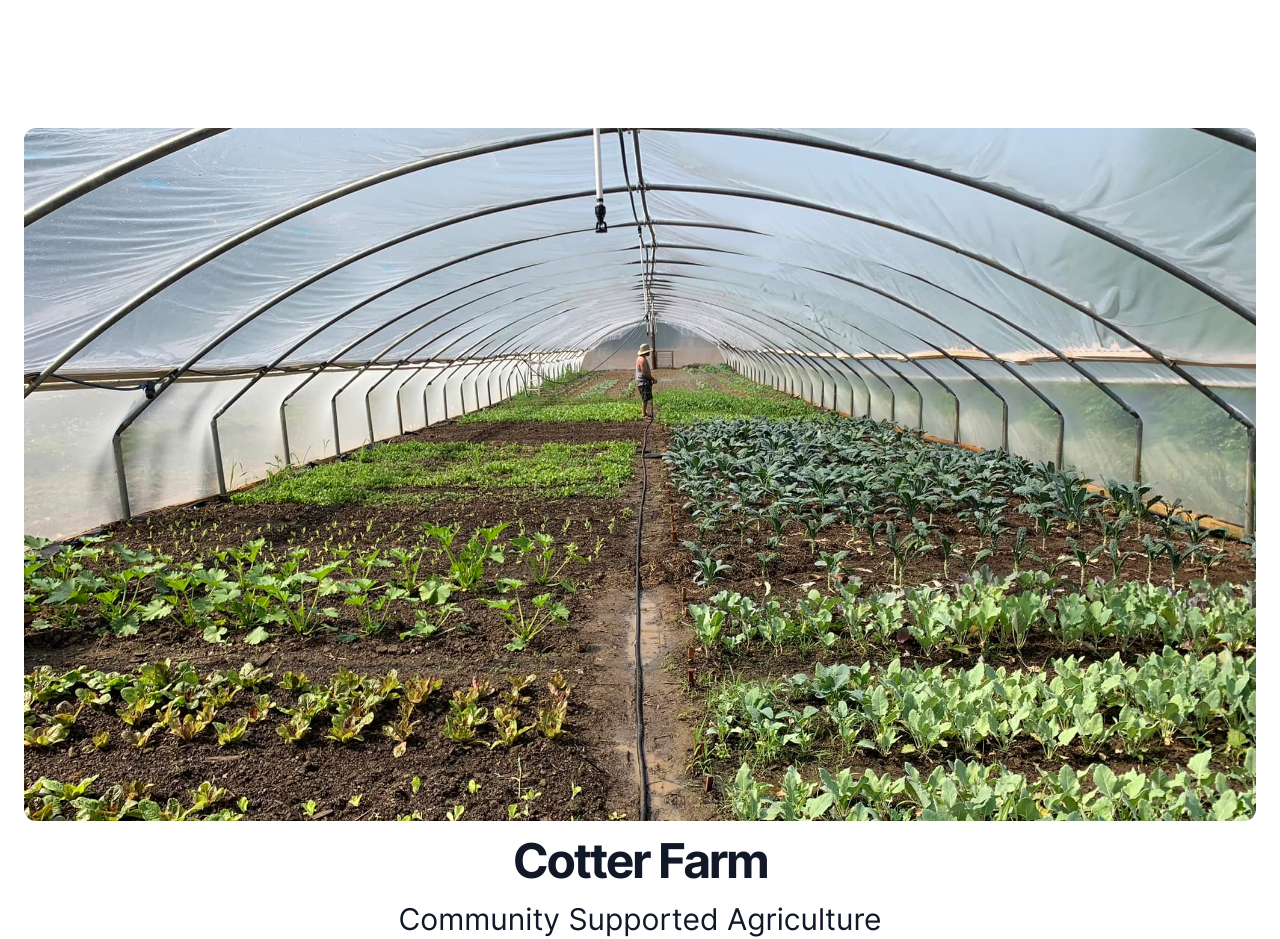
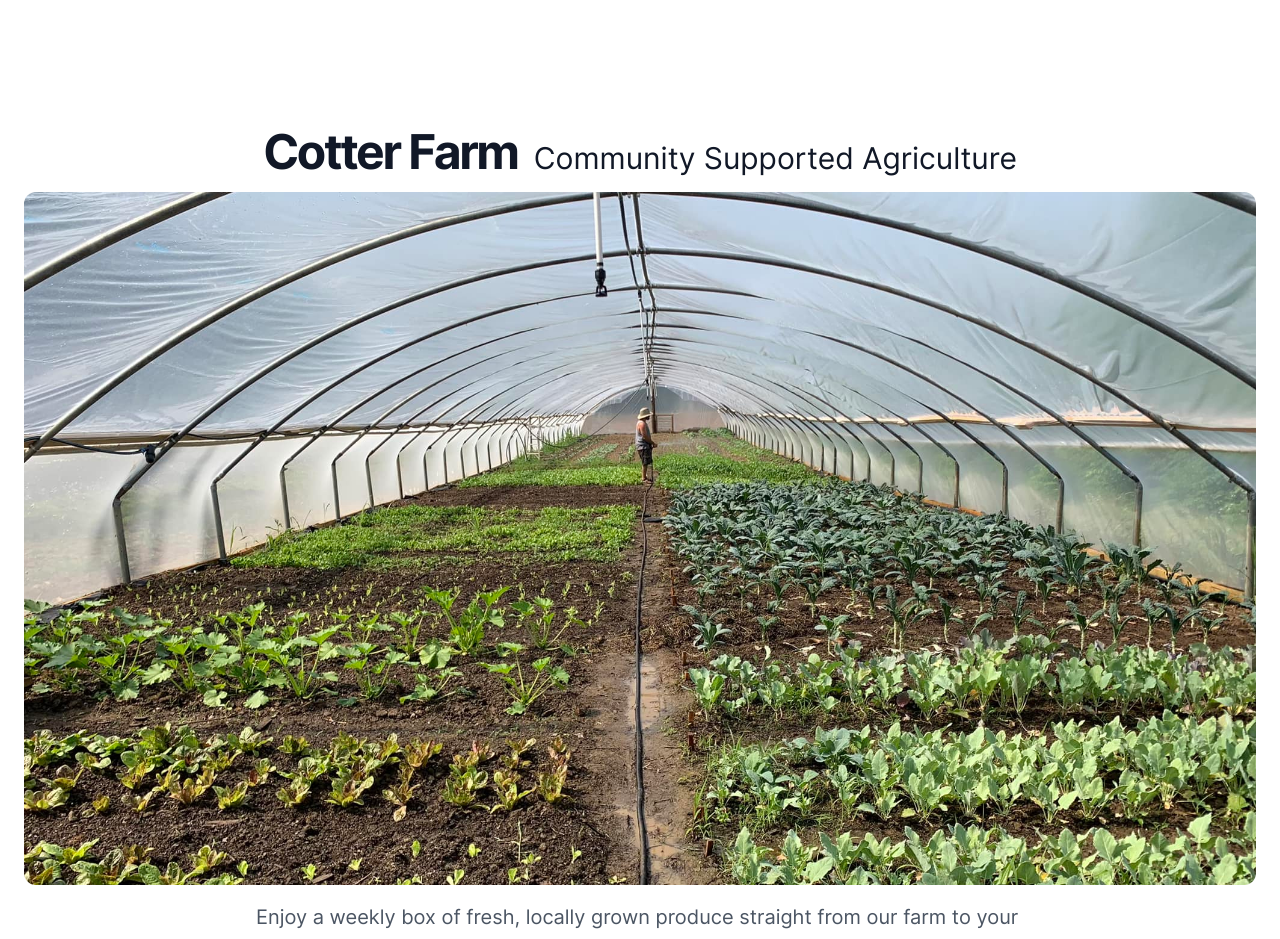
Before and after one commit to louieknolle/new-farm-site, a React (Vite) app: page / in a window 1280 px wide. Shown: the part 160-1099 px from the top of the page. Built offline with nearby package versions, Linux system fonts and the light colour scheme.

Commit message:
rearranges title above hero

```diff
--- a/src/components/Banner.tsx
+++ b/src/components/Banner.tsx
@@ -5,6 +5,12 @@ export default function Banner() {
 	return (
 		<section className='w-full py-36' id='top' role='banner'>
 			<div className='container px-4 md:px-6 flex flex-col items-center gap-y-4'>
+				<div className='flex items-baseline gap-4'>
+					<h1 className='text-4xl font-bold tracking-tighter sm:text-5xl'>
+						Cotter Farm
+					</h1>
+					<h3 className='text-3xl'>   Community Supported Agriculture</h3>
+				</div>
 				<img
 					alt='horizontal rows of crops in a greenhouse with a person in the background watering plants'
 					className='mx-auto aspect-video overflow-hidden rounded-xl object-cover object-center w-full'
@@ -12,10 +18,6 @@ export default function Banner() {
 					src={bannerImg}
 					width='600'
 				/>
-				<h1 className='text-4xl font-bold tracking-tighter sm:text-5xl'>
-					Cotter Farm
-				</h1>
-				<h3 className='text-3xl'>Community Supported Agriculture</h3>
 				<p className='mx-auto max-w-3xl text-gray-600 md:text-xl/relaxed lg:text-base/relaxed xl:text-xl/relaxed'>
 					Enjoy a weekly box of fresh, locally grown produce straight from
 					our farm to your table. Our CSA program connects you with the best
```
